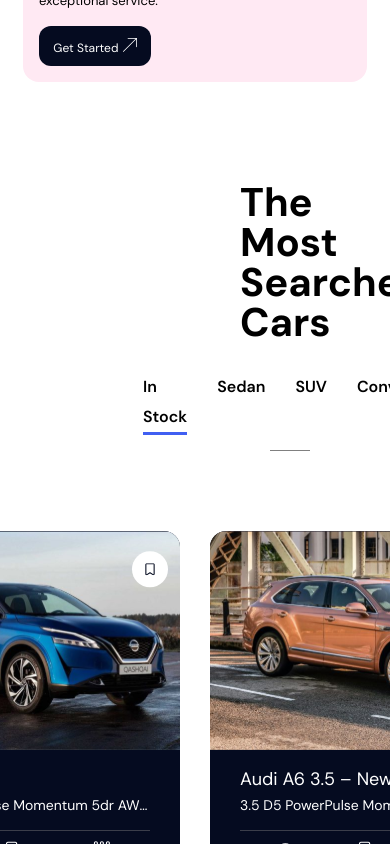
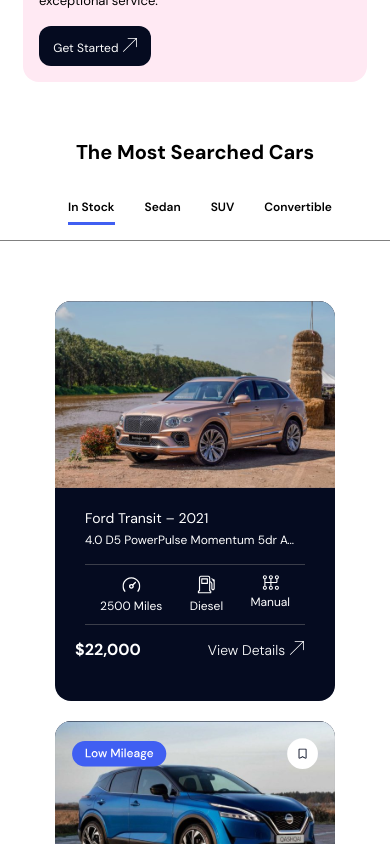
Before and after one commit to voskreshaumertvbIx/landing-car, a React (Create React App) app: page / in a window 390 px wide. Shown: the part 1360-2204 px from the top of the page. Built offline with nearby package versions, Linux system fonts and the light colour scheme.

Commit message:
add responsive searched_cars design

```diff
--- a/src/components/searched_cars/styles.module.css
+++ b/src/components/searched_cars/styles.module.css
@@ -1,6 +1,7 @@
 .main_header{
   text-transform: capitalize;
   margin: 5rem 240px ;
+  max-width: 100%;
 
 
 
@@ -46,7 +47,7 @@
   width: 100%;
   display: flex;
   justify-content: center;
-
+  flex-wrap: wrap;
   margin-top: 40px;
 
 }
@@ -64,15 +65,17 @@
 color: white;
 }
 .img_container{
-
   border-radius:16px 16px 0 0;
   object-position: top;
+  width: 100%;
   max-height: 220px;
   overflow: hidden;
 }
+
 .car_img{
 
-
+  width: 100%;
+  height: 100%;
   object-fit: cover;
 }
 .description_container{
@@ -143,3 +146,94 @@
   margin-top: 100px;
   text-align: center;
 }
+@media  (max-width:1200px){
+  .head{
+    width: 100%;
+    font-size: 34px;
+  }
+
+}
+@media (max-width:992px) {
+  .main_header{
+    margin: auto;
+    margin-top: 30px;
+    text-align: center;
+  }
+  .head{
+    width: 100%;
+    font-size: 30px;
+
+  }
+  .car_list{
+    margin: auto;
+    margin-top: 20px;
+    text-align: center;
+    font-size: 12px;
+  }
+  .items_car{
+    font-size: 14px;
+  }
+  .car_item_footer{
+    margin: 10px 20px;
+
+
+  }
+}
+@media (max-width:768px) {
+
+}
+@media (max-width:576px) {
+  .head{
+    width: 100%;
+    font-size: 20px;
+
+  }
+  .items_car{
+    font-size: 12px;
+  }
+}
+
+/* for CARDS */
+
+@media  (max-width:1200px){
+  .search_car_container{
+    margin-top: 20px;
+  }
+}
+@media (max-width:992px) {
+
+}
+@media (max-width:768px) {
+}
+.search_car_container{
+max-width: 280px;
+height: 400px;
+margin: 10 15px ;
+
+}
+
+
+.car_name{
+  font-size: 14px;
+}
+.car_description{
+  font-size: 12px;
+}
+.car_detail {
+  font-size: 12px;
+}
+.car_dec{
+  margin-top: 4px;
+}
+.car_price{
+  font-size: 16px;
+}
+.submit_button{
+  font-size: 14px;
+}
+
+
+
+@media (max-width:576px) {
+
+}
```
